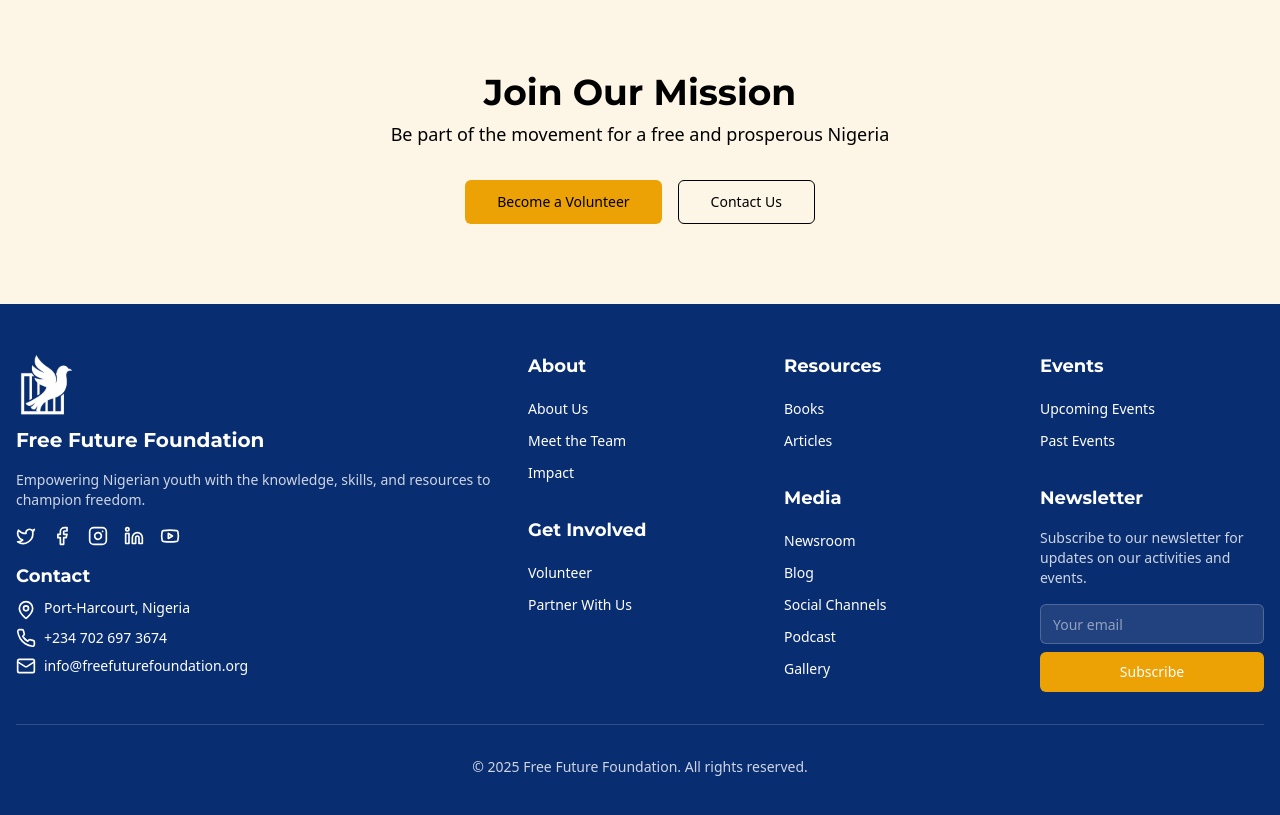
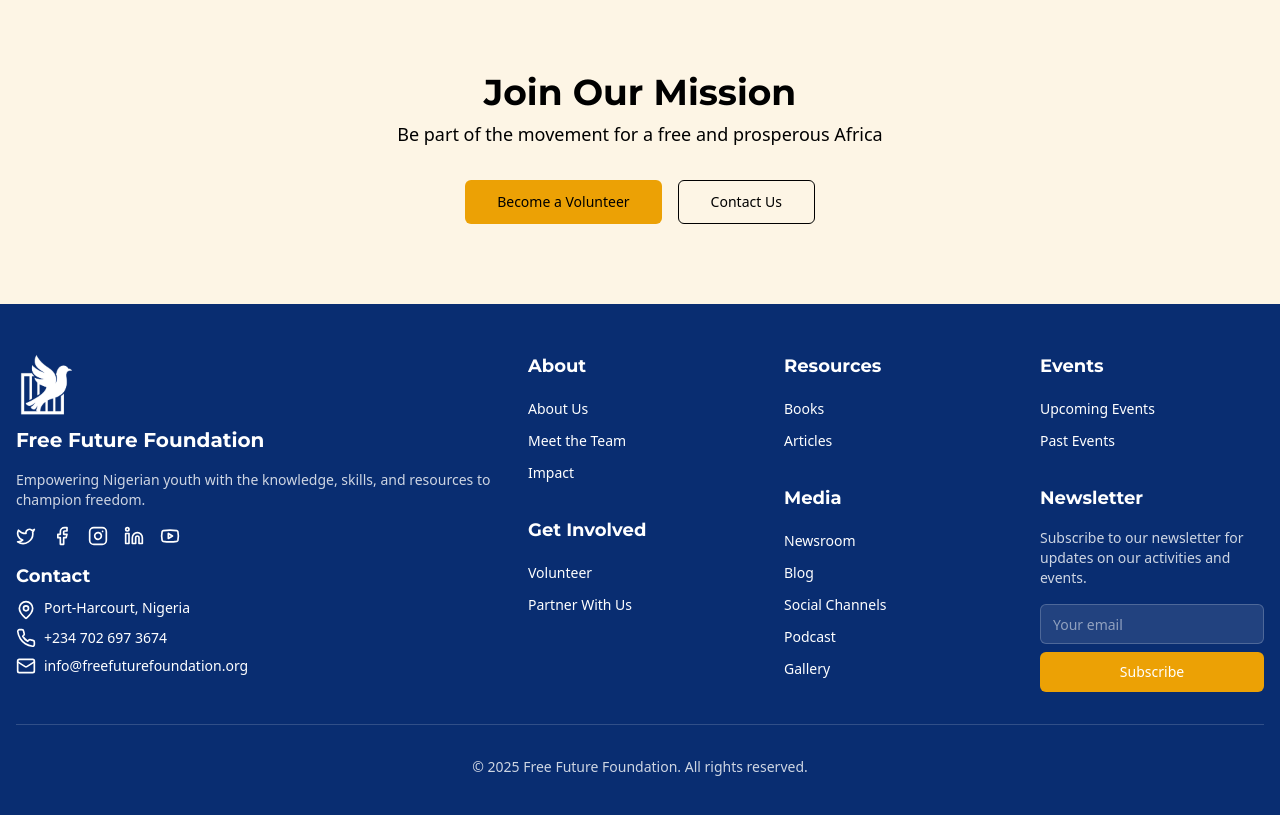
Before and after one commit to freefuturefdn/modern_website, a Next.js app: page /about in a window 1280 px wide. Shown: the part 3060-3875 px from the top of the page. Built offline with nearby package versions, Linux system fonts and the light colour scheme; no server answers; a web font is replaced by a local one.

Commit message:
updated hero section

```diff
--- a/app/about/page.tsx
+++ b/app/about/page.tsx
@@ -211,7 +211,7 @@
         <div className="container mx-auto px-4 text-center">
           <SectionHeading
             title="Join Our Mission"
-            subtitle="Be part of the movement for a free and prosperous Nigeria"
+            subtitle="Be part of the movement for a free and prosperous Africa"
             center
           />
 
--- a/app/page.tsx
+++ b/app/page.tsx
@@ -109,7 +109,7 @@
               className="space-y-6"
             >
               <h1 className="text-4xl md:text-5xl lg:text-6xl font-bold leading-tight">
-                Promoting Individual Liberty for a <span className="text-gradient">Free Nigeria</span>
+                Promoting Individual Liberty for a <span className="text-gradient">Free Africa</span>
               </h1>
               <p className="text-lg md:text-xl text-muted-foreground">
                 Through free-market education, policy advocacy, and civic engagement, we empower citizens to uphold civil
```
